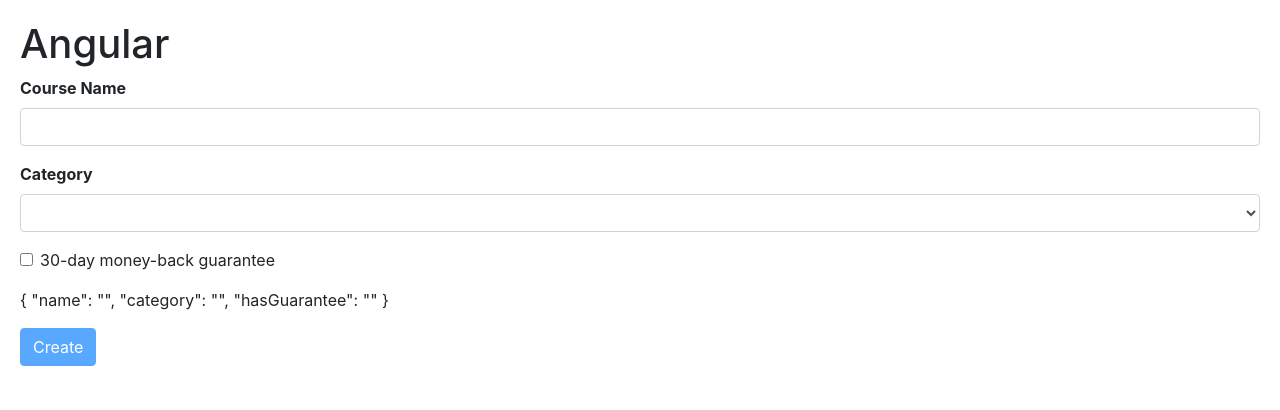
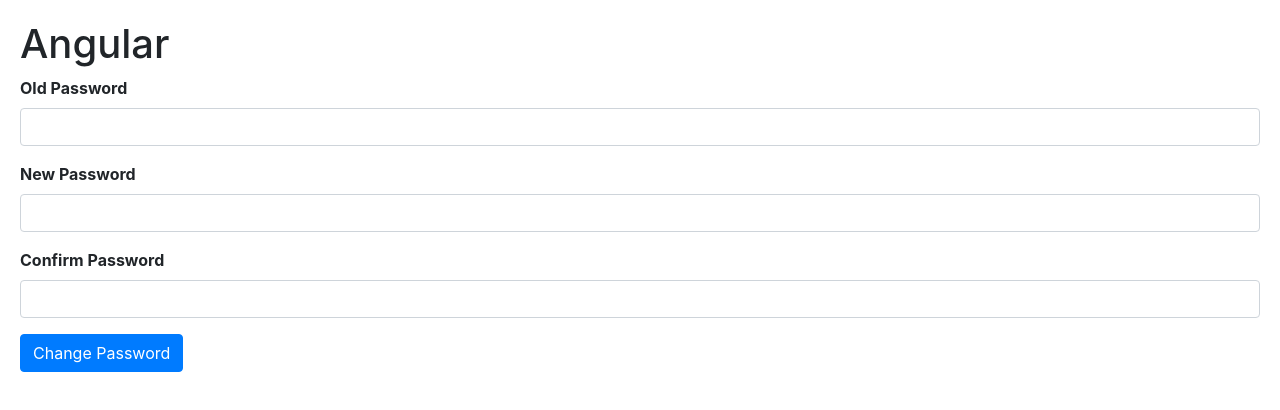
Before and after one commit to GusPrado/angular-experiments, an Angular app: page / in a window 1280 px wide. Shown: the top 410 px of the page. Built offline with nearby package versions, Linux system fonts and the light colour scheme.

Commit message:
Added Reactive form & custom validators

```diff
--- a/src/app/app.component.html
+++ b/src/app/app.component.html
@@ -1,7 +1,11 @@
 <h1>Angular</h1>
 
+<!-- Reactive Forms -->
+<change-password></change-password>
 
-<new-course-form></new-course-form>
+
+<!-- Template-driven Forms
+<new-course-form></new-course-form> -->
 
 
 <!-- Directives
--- /dev/null
+++ b/src/app/change-password/change-password.component.css
@@ -0,0 +1,3 @@
+.form-group>label {
+  font-weight: bold;
+}
--- /dev/null
+++ b/src/app/change-password/change-password.component.html
@@ -0,0 +1,39 @@
+
+<form [formGroup]="form">
+  <div class="form-group">
+    <label for="password">Old Password</label>
+    <input
+      formControlName="password"
+      type="password"
+      class="form-control"
+      id="password"
+    >
+    <!-- <div *ngIf="form.get('password').touched && form.get('password').invalid" class="alert alert-danger">Password is required</div> -->
+    <div *ngIf="password.touched && password.invalid" class="alert alert-danger">
+      <div *ngIf="password.errors.required">Old password is required</div>
+      <div *ngIf="!password.errors.passwordCorrect">Old password is incorrect</div>
+    </div>
+  </div>
+  <div class="form-group">
+    <label for="newPassword">New Password</label>
+    <input
+      formControlName="newPassword"
+      type="password"
+      class="form-control"
+      id="newPassword"
+    >
+    <div *ngIf="newPassword.touched && newPassword.invalid" class="alert alert-danger">New password is required</div>
+  </div>
+  <div class="form-group">
+    <label for="confirmPassword">Confirm Password</label>
+    <input
+      formControlName="confirmPassword"
+      type="password"
+      class="form-control"
+      id="confirmPassword"
+    >
+    <div *ngIf="confirmPassword.touched && confirmPassword.invalid" class="alert alert-danger">Confirm password is required</div>
+    <div *ngIf="confirmPassword.valid && form.invalid && form.errors.passwordShouldMatch" class="alert alert-danger">Passwords do not match</div>
+  </div>
+  <button type="submit" class="btn btn-primary">Change Password</button>
+</form>
--- /dev/null
+++ b/src/app/change-password/change-password.component.ts
@@ -0,0 +1,40 @@
+import { PasswordValidators } from './password.validators';
+import { Component } from '@angular/core';
+import { FormGroup, FormBuilder, Validators } from '@angular/forms'
+
+@Component({
+  selector: 'change-password',
+  templateUrl: './change-password.component.html',
+  styleUrls: ['./change-password.component.css']
+})
+export class ChangePasswordComponent {
+
+  form: FormGroup
+
+  constructor(fb: FormBuilder) {
+    this.form = fb.group({
+      password: ['',
+        Validators.required,
+        PasswordValidators.passwordCorrect
+      ],
+      newPassword: ['', Validators.required],
+      confirmPassword: ['', Validators.required]
+    }, {
+      validator: PasswordValidators.passwordShouldMatch
+    })
+  }
+
+
+  get password() {
+    return this.form.get('password')
+  }
+
+  get newPassword() {
+    return this.form.get('newPassword')
+  }
+
+  get confirmPassword() {
+    return this.form.get('confirmPassword')
+  }
+
+}
--- /dev/null
+++ b/src/app/change-password/password.validators.ts
@@ -0,0 +1,26 @@
+import { AbstractControl, ValidationErrors } from '@angular/forms'
+
+export class PasswordValidators {
+
+  static passwordCorrect(control: AbstractControl) : Promise<ValidationErrors | null> {
+    return new Promise((resolve) => {
+      setTimeout(() => {
+        if (control.value !== "1234")
+          resolve({ passwordCorrect: false })
+        else
+          resolve(null)
+      }, 2000)
+    })
+  }
+
+  static passwordShouldMatch(control: AbstractControl) {
+    let newPassword = control.get('newPassword')
+    let confirmPassword = control.get('confirmPassword')
+
+    if (newPassword.value !== confirmPassword.value)
+      return { passwordShouldMatch: true }
+
+    return null
+
+  }
+}
```
Also changed, not shown: src/app/app.module.ts (+6 -3 lines), 1 other file (tests, documents, lock files or other folders).
